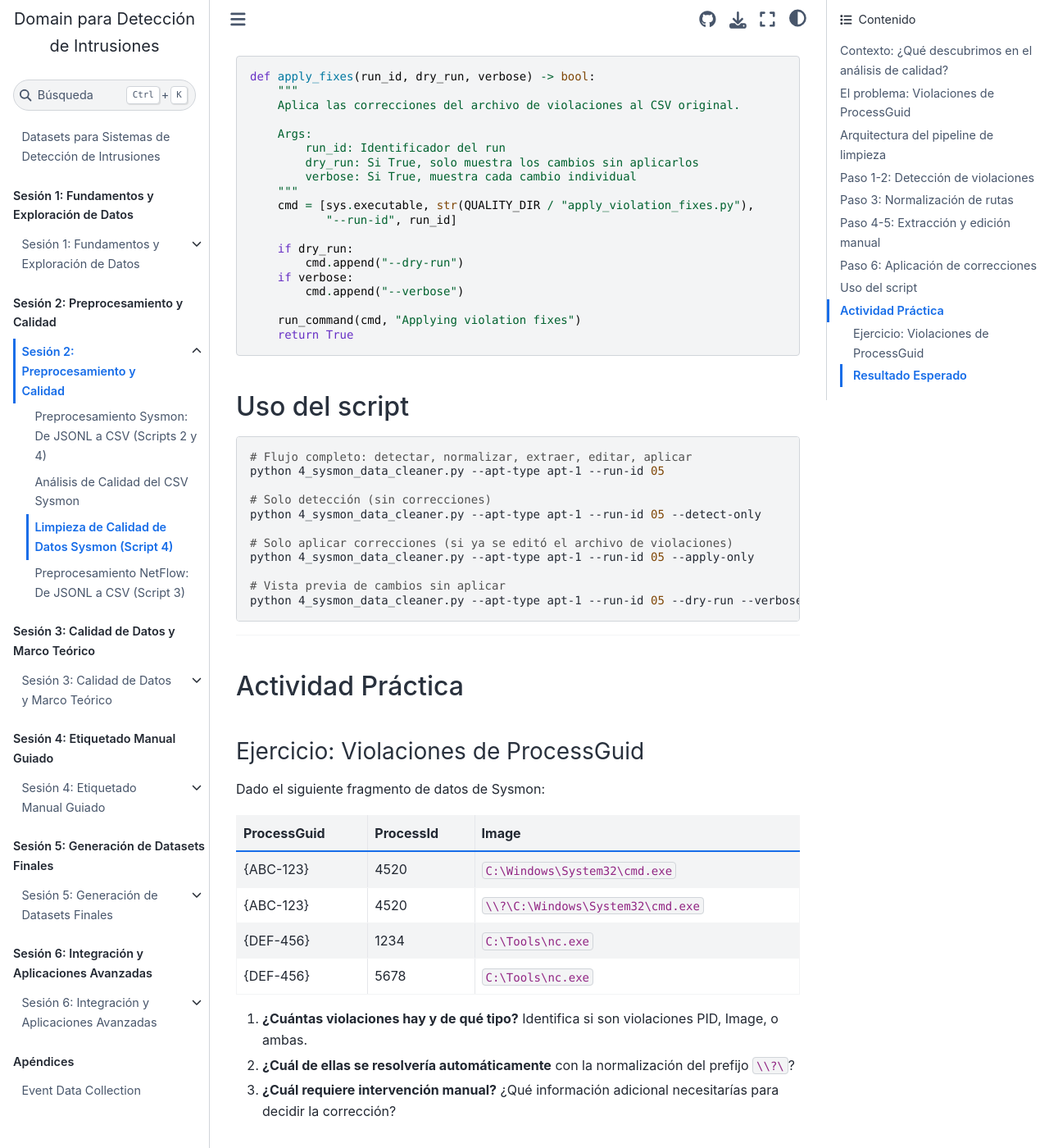
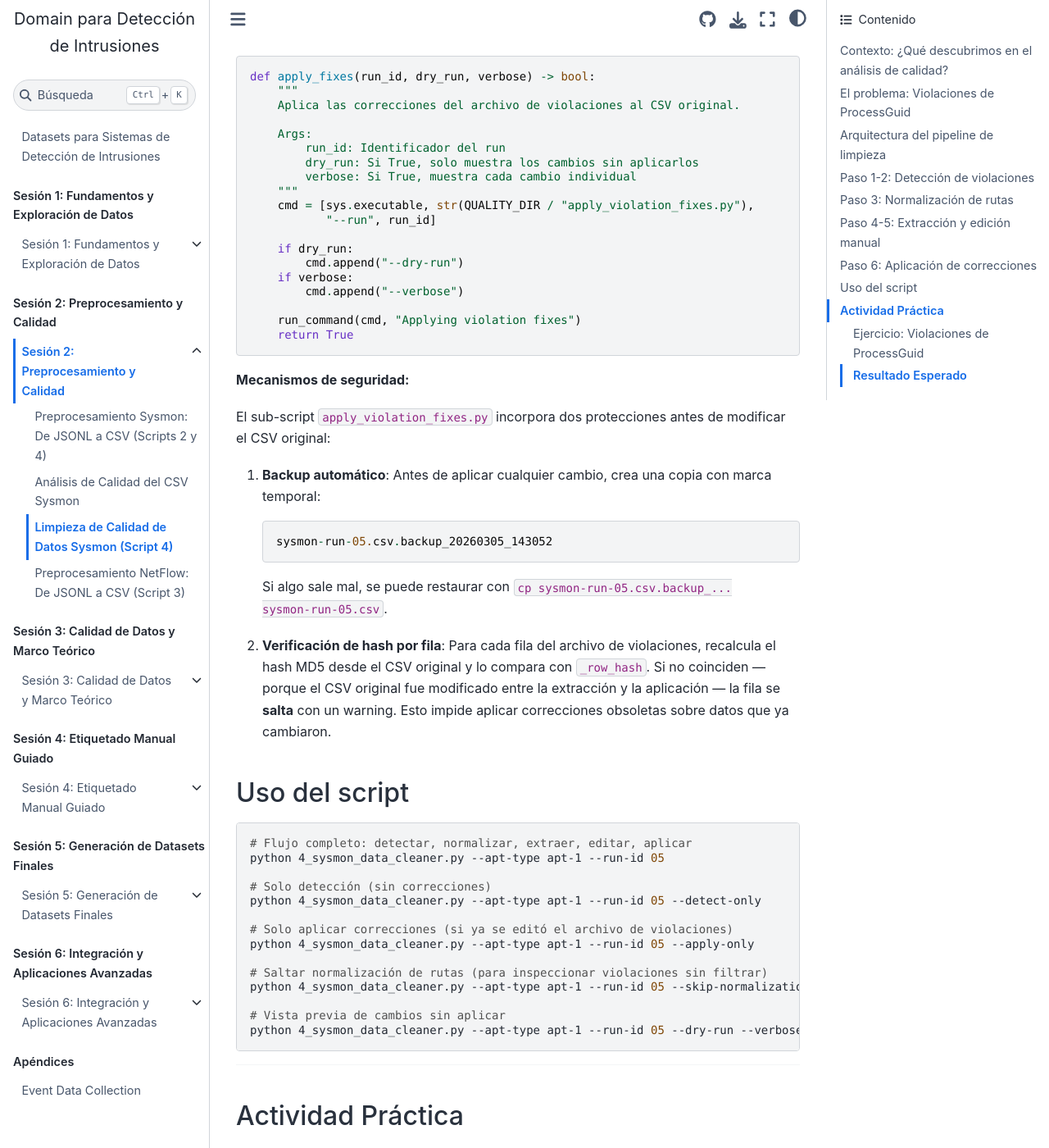
Before and after one commit to ollerenac/curso2026, a Jupyter Book: the page built from sesion-2/3-limpieza-sysmon.md, in a window 1280 px wide and 1400 px high, scrolled down 4110 px. Shown: the whole window at 82% size. Built offline with Jupyter Book 1.0.4 settings and Sphinx 7.4.7 and the Sphinx Book theme 1.1.4, drawn with Linux system fonts in a browser that asks for light colours; some of the changed text lies outside the part shown.

Commit message:
Fix sub-script arguments and add safety features documentation to cleaning section
Co-Authored-By: Claude Opus 4.6 <noreply@anthropic.com>

````diff
--- a/sesion-2/3-limpieza-sysmon.md
+++ b/sesion-2/3-limpieza-sysmon.md
@@ -187,6 +187,18 @@ def apply_fixes(run_id, dry_run, verbose) -> bool:
     run_command(cmd, "Applying violation fixes")
     return True
 ```
+
+**Mecanismos de seguridad:**
+
+El sub-script `apply_violation_fixes.py` incorpora dos protecciones antes de modificar el CSV original:
+
+1. **Backup automático**: Antes de aplicar cualquier cambio, crea una copia con marca temporal:
+   ```
+   sysmon-run-05.csv.backup_20260305_143052
+   ```
+   Si algo sale mal, se puede restaurar con `cp sysmon-run-05.csv.backup_... sysmon-run-05.csv`.
+
+2. **Verificación de hash por fila**: Para cada fila del archivo de violaciones, recalcula el hash MD5 desde el CSV original y lo compara con `_row_hash`. Si no coinciden — porque el CSV original fue modificado entre la extracción y la aplicación — la fila se **salta** con un warning. Esto impide aplicar correcciones obsoletas sobre datos que ya cambiaron.
 
 ## Uso del script
 
@@ -199,6 +211,9 @@ python 4_sysmon_data_cleaner.py --apt-type apt-1 --run-id 05 --detect-only
 
 # Solo aplicar correcciones (si ya se editó el archivo de violaciones)
 python 4_sysmon_data_cleaner.py --apt-type apt-1 --run-id 05 --apply-only
+
+# Saltar normalización de rutas (para inspeccionar violaciones sin filtrar)
+python 4_sysmon_data_cleaner.py --apt-type apt-1 --run-id 05 --skip-normalization
 
 # Vista previa de cambios sin aplicar
 python 4_sysmon_data_cleaner.py --apt-type apt-1 --run-id 05 --dry-run --verbose
````
Also changed, not shown: other parts of sesion-2/3-limpieza-sysmon.md (+5 -5 lines).
